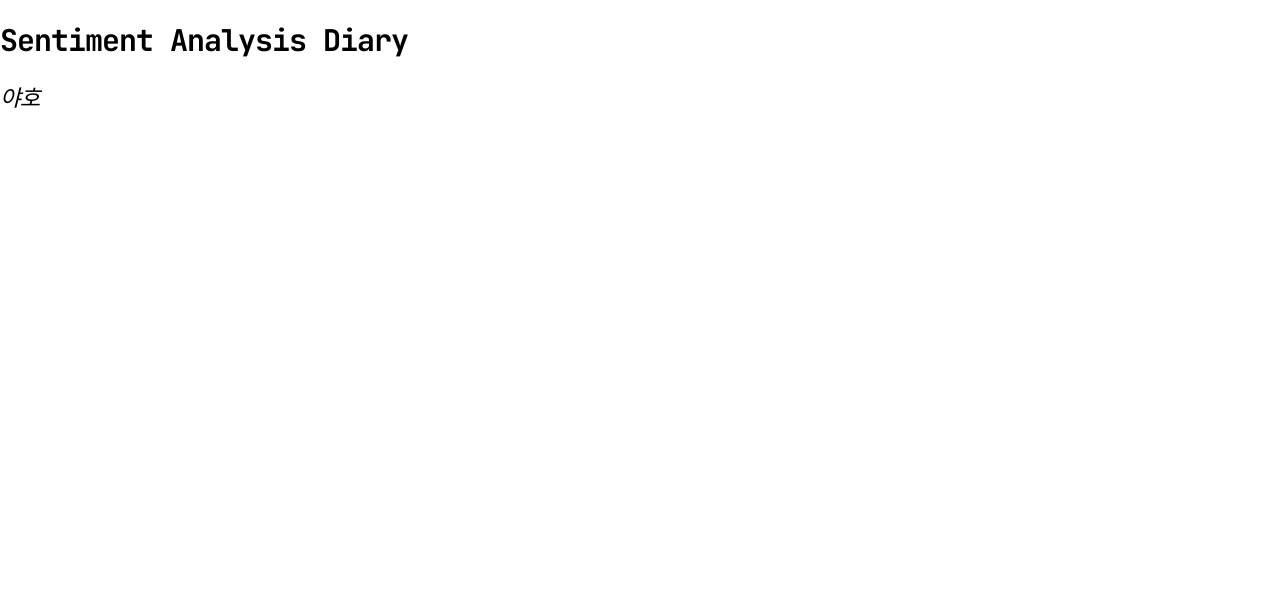
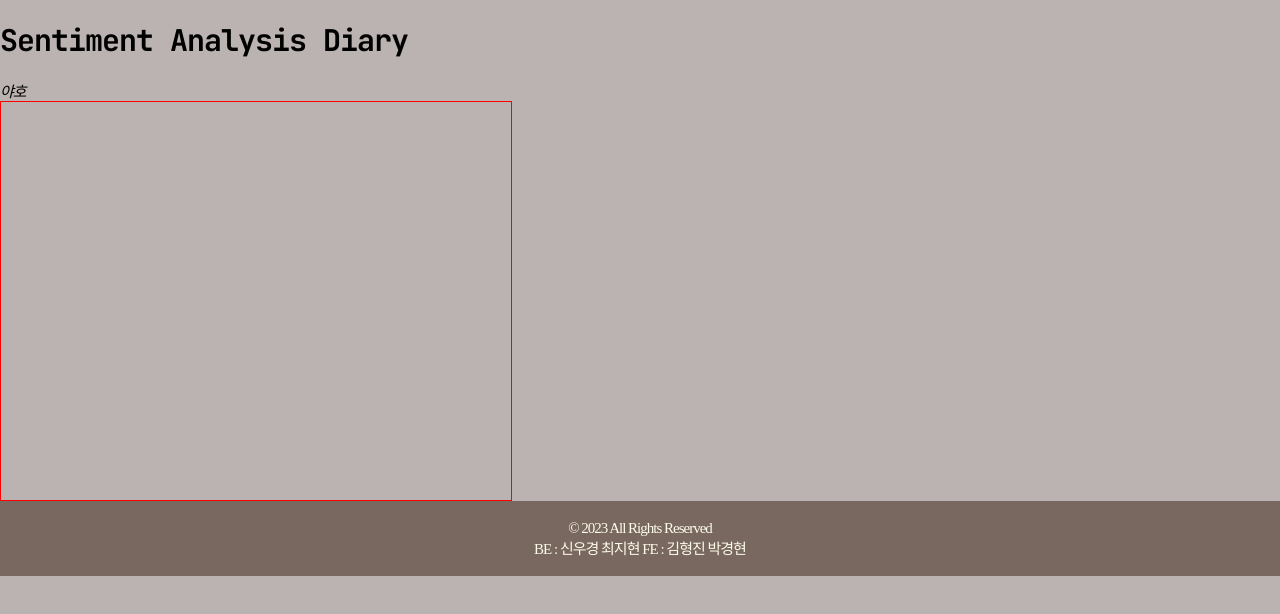
Before and after one commit to Pikadev1771/sentiment-analysis-diary, a Next.js app: page / in a window 1280 px wide. Shown: the top 614 px of the page. Built offline with nearby package versions, Linux system fonts and the light colour scheme.

Commit message:
feat - #3 Footer UI 완성, _app.tsx에 공통 Layout 적용

```diff
--- /dev/null
+++ b/components/footer/Footer.tsx
@@ -0,0 +1,33 @@
+import styled from 'styled-components';
+
+export default function Footer() {
+  return (
+    <div>
+      <FooterContainer>
+        <FooterText>
+          © 2023 All Rights Reserved
+          <br />
+          BE : 신우경 최지현 FE : 김형진 박경현
+        </FooterText>
+      </FooterContainer>
+    </div>
+  );
+}
+
+const FooterContainer = styled.div`
+  position: 'fixed';
+  display: flex;
+  justify-content: center;
+  align-items: center;
+  width: '100%';
+  height: 5rem;
+  bottom: '0';
+  background-color: #79685f;
+  z-index: '10';
+`;
+
+const FooterText = styled.p`
+  text-align: center;
+  color: #fdfbe9;
+  line-height: 1.4;
+`;
--- /dev/null
+++ b/components/layout/Layout.tsx
@@ -0,0 +1,21 @@
+import React from 'react';
+import Footer from '../footer/Footer';
+
+export default function Layout(props: {
+  children:
+    | string
+    | number
+    | boolean
+    | React.ReactElement<any, string | React.JSXElementConstructor<any>>
+    | React.ReactFragment
+    | React.ReactPortal
+    | null
+    | undefined;
+}) {
+  return (
+    <div>
+      {props.children}
+      <Footer />
+    </div>
+  );
+}
--- a/pages/_app.tsx
+++ b/pages/_app.tsx
@@ -3,15 +3,18 @@ import { ThemeProvider } from 'styled-components';
 import GlobalStyle from '../styles/global-style';
 import { theme } from '../styles/theme';
 import { JetBrains_Mono } from '@next/font/google';
+import Layout from '../components/layout/Layout';
 
 export default function App({ Component, pageProps }: AppProps) {
   return (
     <>
       <ThemeProvider theme={theme}>
         <GlobalStyle />
-        <main className={jetBrains_Mono.className}>
-          <Component {...pageProps} />
-        </main>
+        <Layout>
+          <main className={jetBrains_Mono.className}>
+            <Component {...pageProps} />
+          </main>
+        </Layout>
       </ThemeProvider>
     </>
   );
--- a/pages/index.tsx
+++ b/pages/index.tsx
@@ -18,9 +18,16 @@ export default function Home() {
       <div>
         <h1>Sentiment Analysis Diary</h1>
         <div className={notoSansKr.variable}>
-          <h2 className={styles.text}>야호</h2>
+          <p className={styles.text}>야호</p>
         </div>
+        <CalendarContainer />
       </div>
     </>
   );
 }
+
+const CalendarContainer = styled.div`
+  width: 40vw;
+  height: 50vh;
+  border: 1px solid red;
+`;
--- a/styles/global-style.ts
+++ b/styles/global-style.ts
@@ -2,25 +2,21 @@ import reset from 'styled-reset';
 import { createGlobalStyle } from 'styled-components';
 
 const GlobalStyle = createGlobalStyle`
+* {
+  box-sizing: border-box;
+}
+
 html,
   body {
     padding: 0;
     margin: 0;
     letter-spacing: -1px;
     font-size: 15px;
-    font-family: -apple-system, BlinkMacSystemFont, Segoe UI, Roboto, Oxygen,
-      Ubuntu, Cantarell, Fira Sans, Droid Sans, Helvetica Neue, sans-serif;
+    background-color: #BBB2B2;
+    /* font-family: -apple-system, BlinkMacSystemFont, Segoe UI, Roboto, Oxygen,
+      Ubuntu, Cantarell, Fira Sans, Droid Sans, Helvetica Neue, sans-serif; */
   }
 
-  .txt-c {
-    text-align: center;
-  }
-  .txt-r {
-    text-align: right;
-  }
-  .txt-l {
-    text-align: left;
-  }
   p {
     margin: 0;
   }
```
